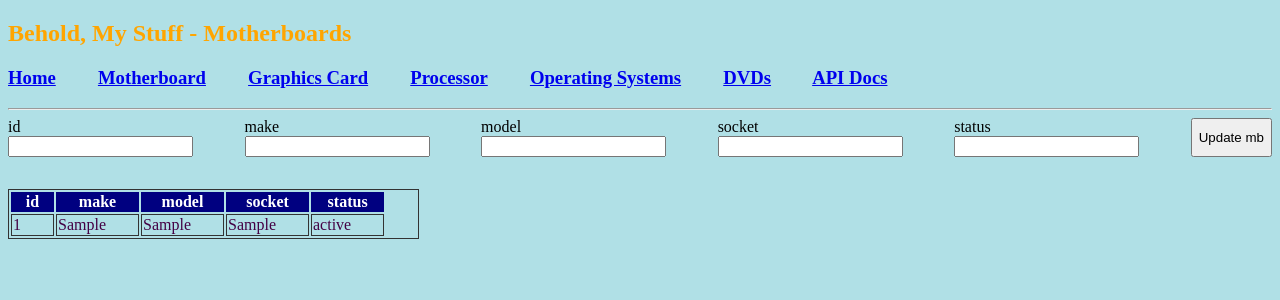
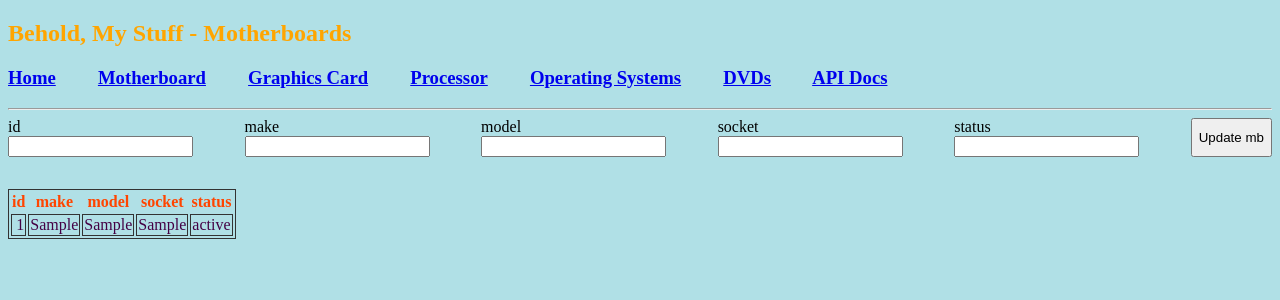
Before and after one commit to malloc2048/the_vault, a Flask app: page /category/mb in a window 1280 px wide. Shown: the top 300 px of the page. Run offline with Flask 3, Linux system fonts and the light colour scheme; tables that the repository leaves empty hold one stand-in row (values such as "Sample post"); parts of the project's set-up code (start-up, migrations or seed data) failed here and were passed over.

Commit message:
add some styling

```diff
--- a/app/static/styles/main.css
+++ b/app/static/styles/main.css
@@ -6,18 +6,24 @@ h2 {
   color: orange;
 }
 
-table,
+table {
+    border: 1px solid #333;
+    /*color: #440044;*/
+}
+
 td {
     border: 1px solid #333;
     color: #440044;
-    alignment: left;
-    padding-right: 2em;
+    alignment: center;
+    /*padding-right: 2em;*/
 }
 
-thead,
-tfoot {
-    background-color: navy;
-    color: #fff;
+th {
+    /*background-color: navy;*/
+    color: orangered;
+    /*border: 1px solid #333;*/
+    alignment: right;
+    /*padding-right: 2em;*/
 }
 
 .box {
```
